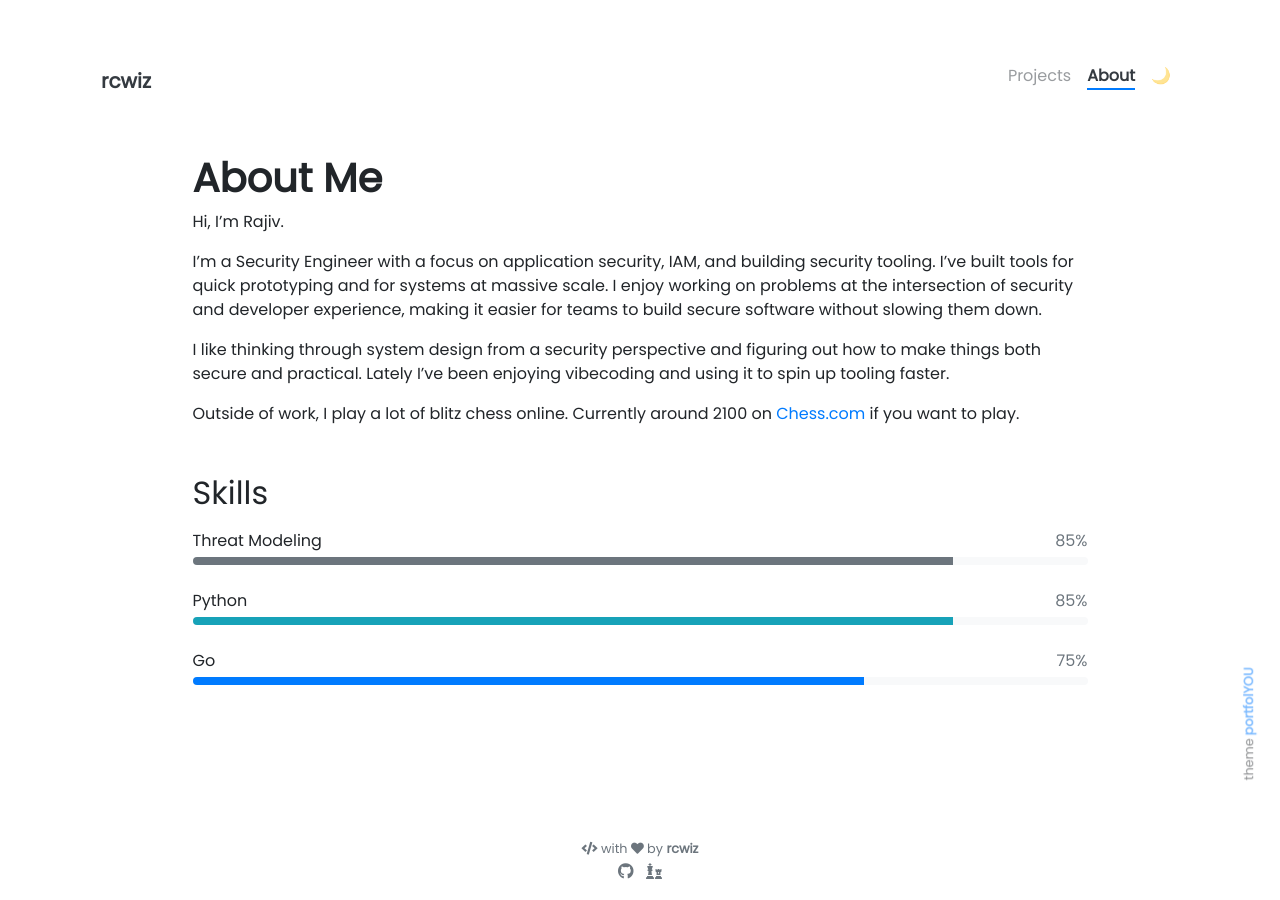
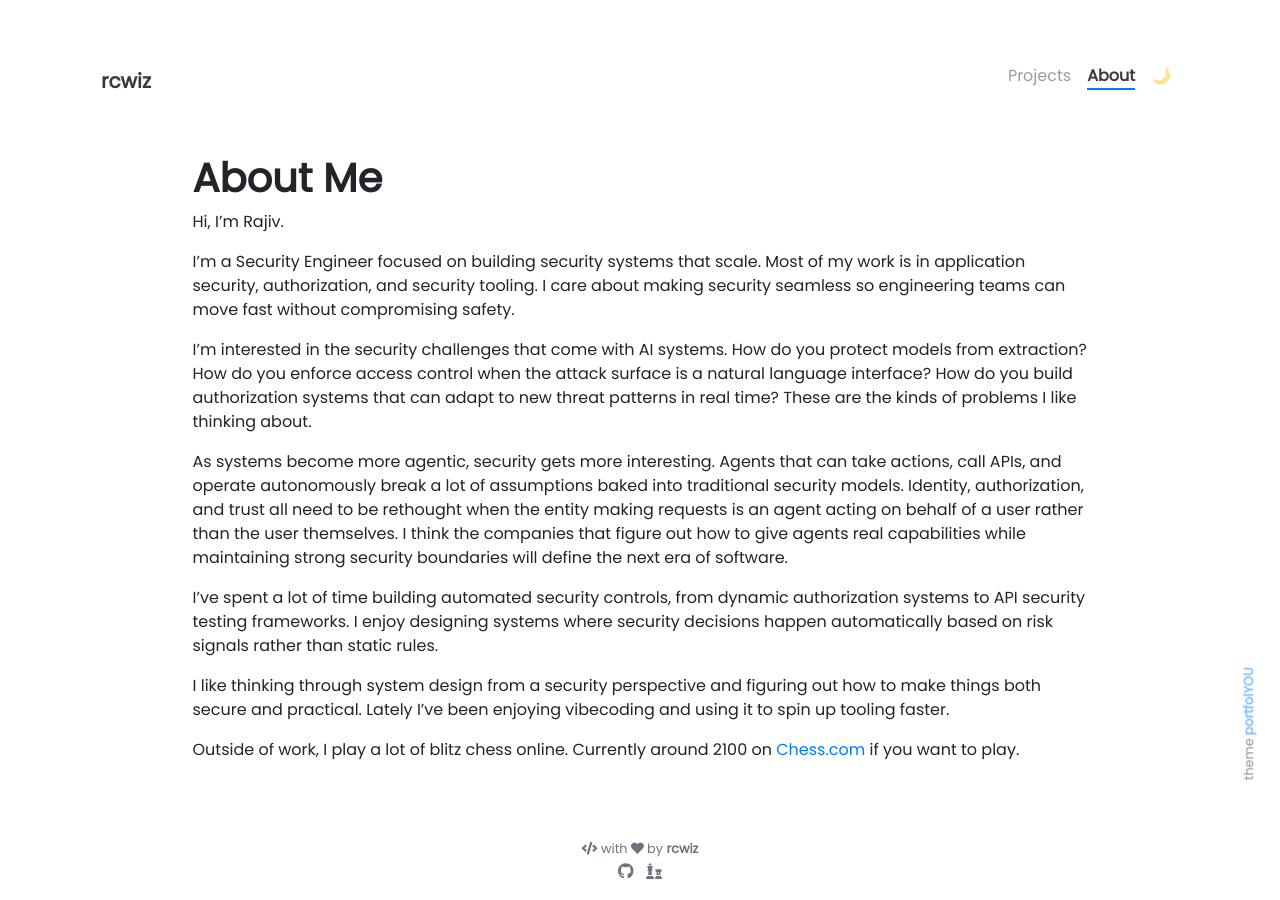
Before and after one commit to rajivchocolate/rajivchocolate.github.io, a Jekyll site: the page built from pages/about.md, in a window 1280 px wide. Built offline with Jekyll 4.4.1, drawn with Linux system fonts in a browser that asks for light colours.

Commit message:
Update about page with AI and agentic security focus

```diff
--- a/pages/about.md
+++ b/pages/about.md
@@ -9,12 +9,14 @@ weight: 3
 
 Hi, I'm Rajiv.
 
-I'm a Security Engineer with a focus on application security, IAM, and building security tooling. I've built tools for quick prototyping and for systems at massive scale. I enjoy working on problems at the intersection of security and developer experience, making it easier for teams to build secure software without slowing them down.
+I'm a Security Engineer focused on building security systems that scale. Most of my work is in application security, authorization, and security tooling. I care about making security seamless so engineering teams can move fast without compromising safety.
+
+I'm interested in the security challenges that come with AI systems. How do you protect models from extraction? How do you enforce access control when the attack surface is a natural language interface? How do you build authorization systems that can adapt to new threat patterns in real time? These are the kinds of problems I like thinking about.
+
+As systems become more agentic, security gets more interesting. Agents that can take actions, call APIs, and operate autonomously break a lot of assumptions baked into traditional security models. Identity, authorization, and trust all need to be rethought when the entity making requests is an agent acting on behalf of a user rather than the user themselves. I think the companies that figure out how to give agents real capabilities while maintaining strong security boundaries will define the next era of software.
+
+I've spent a lot of time building automated security controls, from dynamic authorization systems to API security testing frameworks. I enjoy designing systems where security decisions happen automatically based on risk signals rather than static rules.
 
 I like thinking through system design from a security perspective and figuring out how to make things both secure and practical. Lately I've been enjoying vibecoding and using it to spin up tooling faster.
 
 Outside of work, I play a lot of blitz chess online. Currently around 2100 on [Chess.com](https://www.chess.com/member/rcwizard12) if you want to play.
-
-<div class="row">
-{% include about/skills.html title="Skills" source=site.data.other-skills %}
-</div>
```
